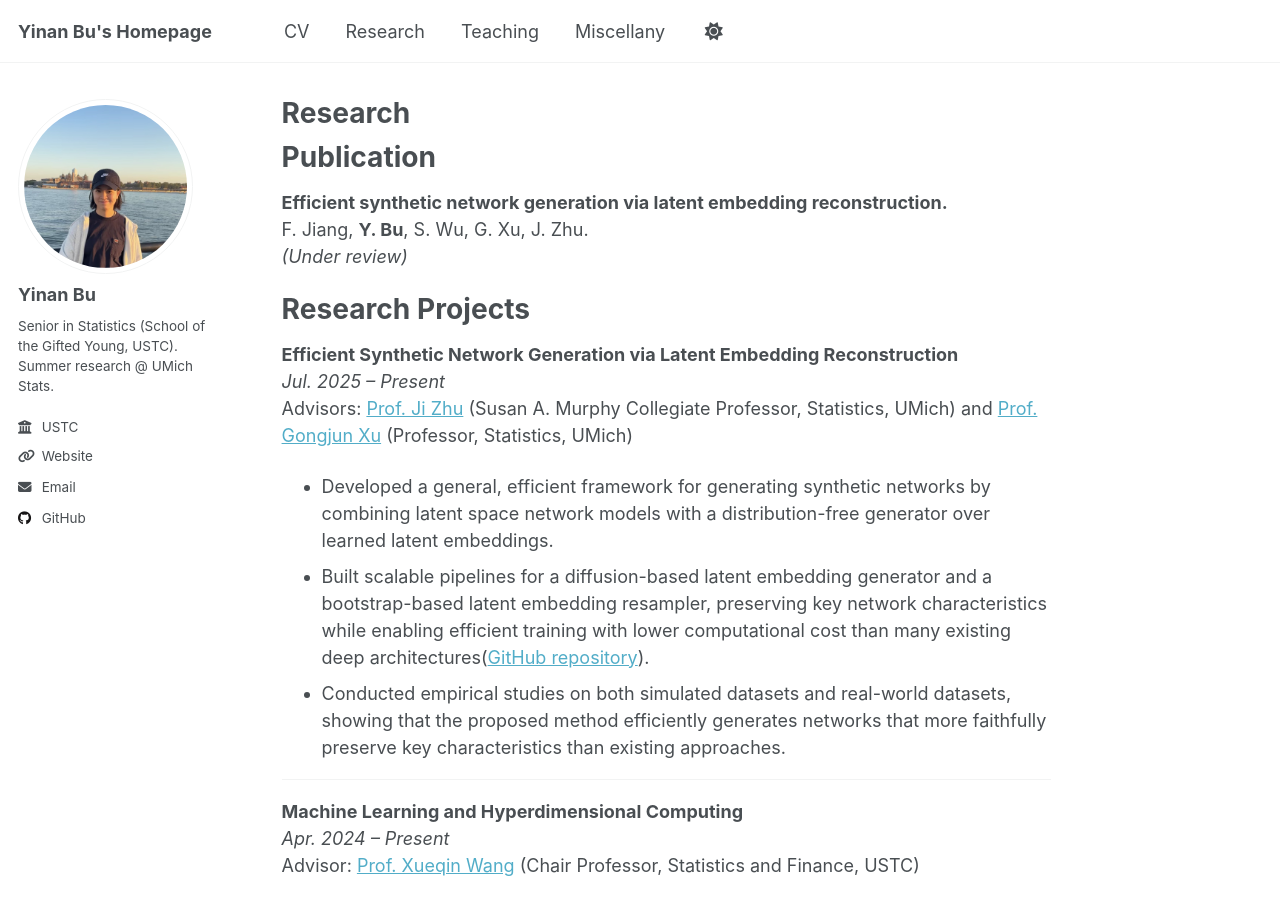
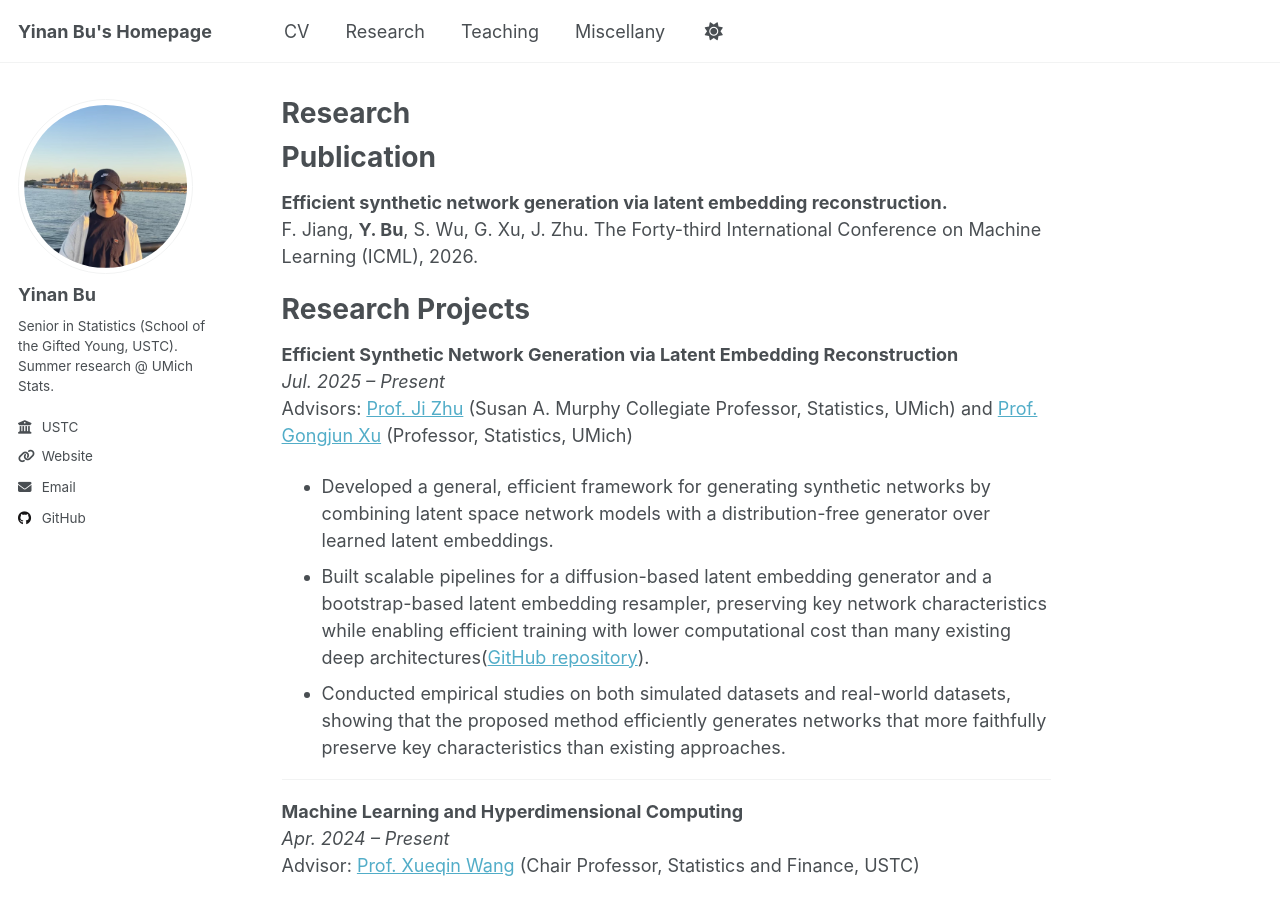
Before and after one commit to yinanbu/yinanbu.github.io, a Jekyll site: the page built from _pages/research.md, in a window 1280 px wide and 900 px high. Built offline with Jekyll 4.4.1, drawn with Linux system fonts in a browser that asks for light colours; a script that is not in the unit is left out.

Commit message:
Update research.md

```diff
--- a/_pages/research.md
+++ b/_pages/research.md
@@ -10,8 +10,7 @@ author_profile: true
 Publication
 ======
  **Efficient synthetic network generation via latent embedding reconstruction.**
-    F. Jiang, **Y. Bu**, S. Wu, G. Xu, J. Zhu.
-    *(Under review)*
+    F. Jiang, **Y. Bu**, S. Wu, G. Xu, J. Zhu. The Forty-third International Conference on Machine Learning (ICML), 2026.
 
 Research Projects
 ======
```
